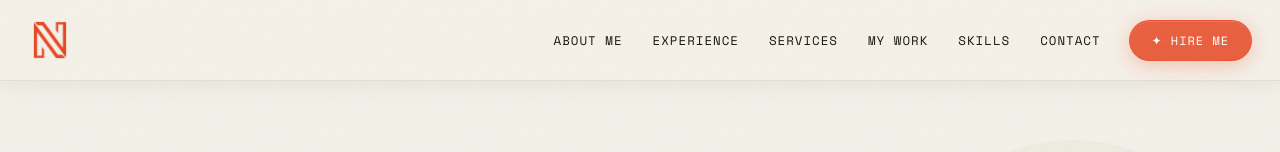
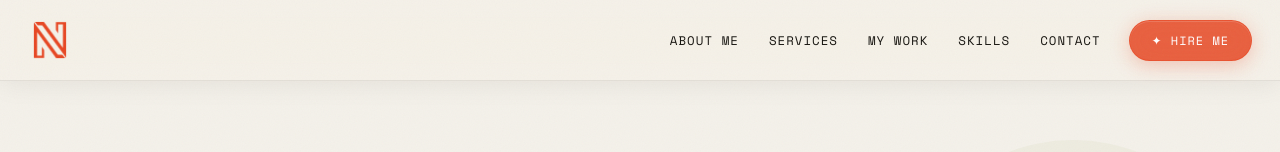
Before and after one commit to alinuman4347-svg/portfolio-site, a React (Vite) app: page / in a window 1280 px wide. Shown: the top 152 px of the page. Built offline with nearby package versions, Linux system fonts and the light colour scheme.

Commit message:
Remove Experience link from navigation

```diff
--- a/src/components/Nav.jsx
+++ b/src/components/Nav.jsx
@@ -14,7 +14,6 @@ export default function Nav() {
           </a>
           <div className="navlinks">
             <a href="#about">About Me</a>
-            <a href="#experience">Experience</a>
             <a href="#services">Services</a>
             <a href="#work">My Work</a>
             <a href="#skills">Skills</a>
@@ -31,7 +30,6 @@ export default function Nav() {
 
       <div className={`mobile-menu${open ? ' open' : ''}`}>
         <a href="#about" onClick={close}>About Me</a>
-        <a href="#experience" onClick={close}>Experience</a>
         <a href="#services" onClick={close}>Services</a>
         <a href="#work" onClick={close}>My Work</a>
         <a href="#skills" onClick={close}>Skills</a>
```
